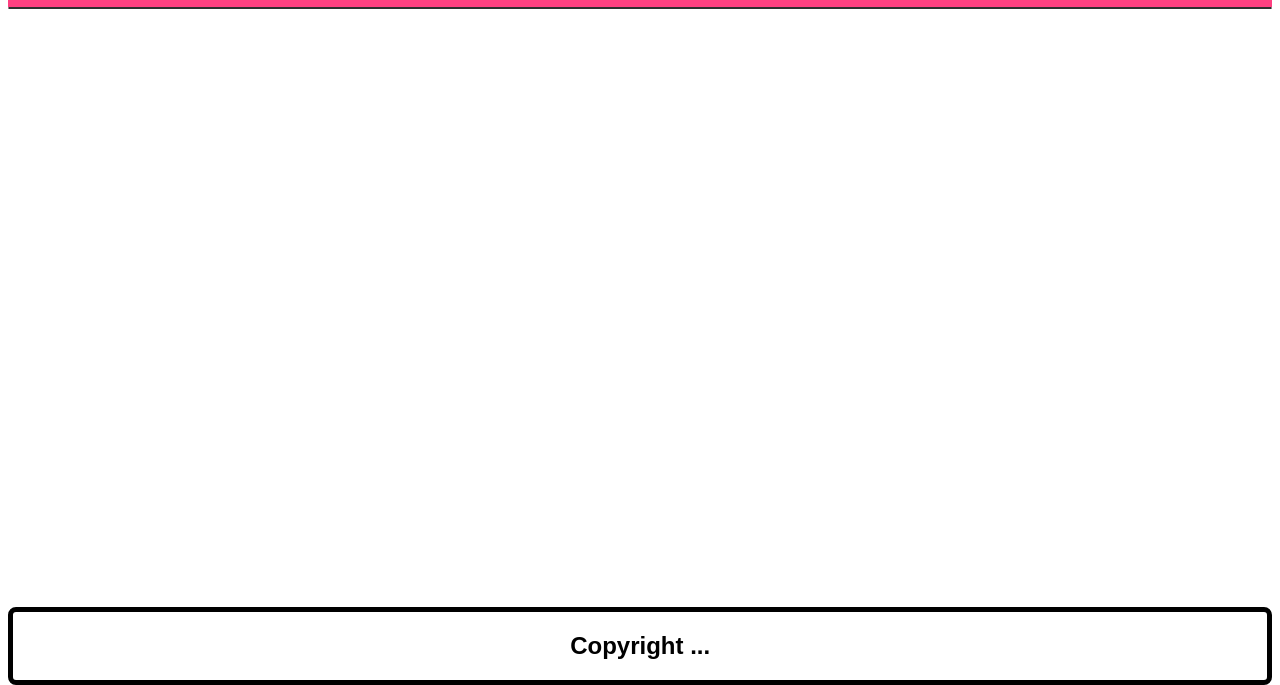
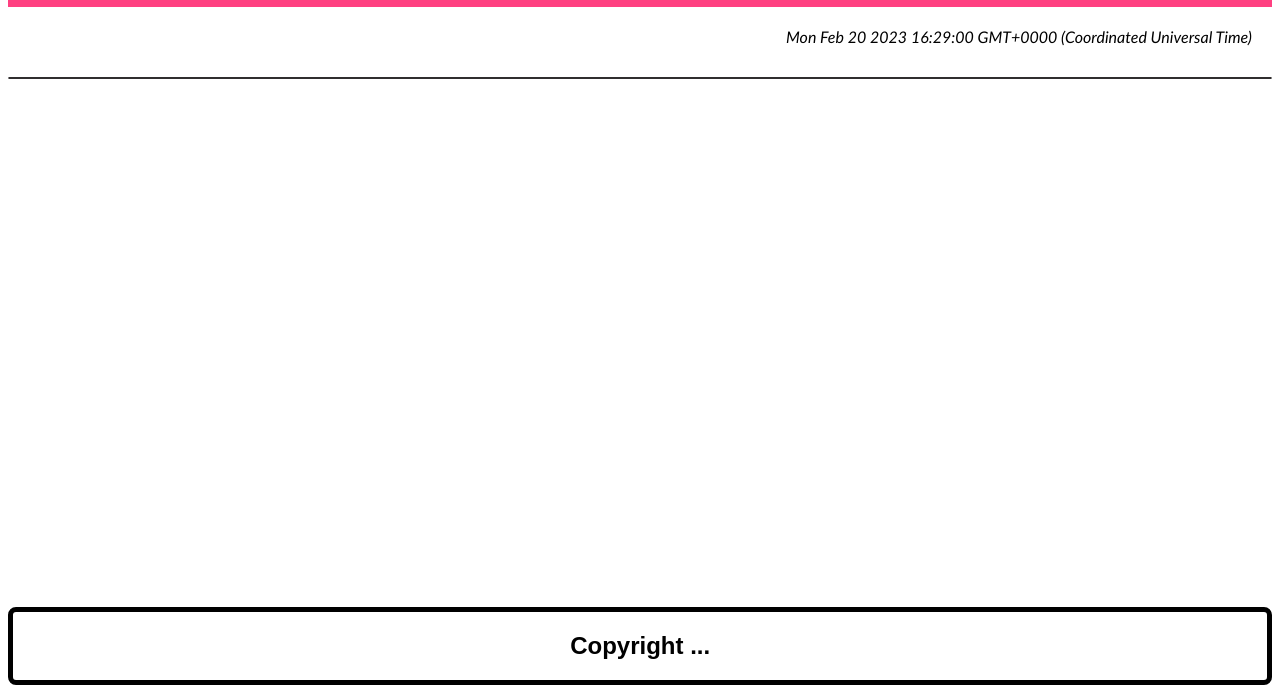
Before and after one commit to mumo-esther/Awesome-books-with-ES6, a website with bundled scripts: page index.html in a window 1280 px wide. Shown: the part 115-800 px from the top of the page. Built offline with nearby package versions, Linux system fonts and the light colour scheme.

Commit message:
added modular javascript to awesome books

```diff
--- a/index.html
+++ b/index.html
@@ -14,6 +14,7 @@
       <a href="#new-book">Add a New Book</a>
       <a href="#contact">Contact Info</a>
     </nav>
+    <div class="date" id="date"></div>
     <section id="books">
     <div id="book-list">
       <ul id="books"></ul>
@@ -44,6 +45,6 @@
     <footer>
       <h2>Copyright ...</h2>
     </footer>
-    <script src="script.js"></script>
+    <script type="module" src="script.js"></script>
   </body>
 </html>
--- /dev/null
+++ b/modules/book.js
@@ -0,0 +1,44 @@
+class BookCollection {
+  constructor() {
+    this.books = JSON.parse(localStorage.getItem('books')) || [];
+    this.addBook = this.addBook.bind(this);
+    this.removeBook = this.removeBook.bind(this);
+  }
+
+  addBook() {
+    const title = document.getElementById('title').value;
+    const author = document.getElementById('author').value;
+    if (title && author) {
+      this.books.push({ title, author });
+      localStorage.setItem('books', JSON.stringify(this.books));
+      this.displayBooks();
+      document.getElementById('title').value = '';
+      document.getElementById('author').value = '';
+    }
+  }
+
+  removeBook(index) {
+    this.books.splice(index, 1);
+    localStorage.setItem('books', JSON.stringify(this.books));
+    this.displayBooks();
+  }
+
+  displayBooks() {
+    const bookList = document.getElementById('books');
+    bookList.innerHTML = '';
+    this.books.forEach((book, index) => {
+      const li = document.createElement('li');
+      const h3 = document.createElement('h3');
+      const removeButton = document.createElement('button');
+      h3.textContent = `${book.title} by ${book.author}`;
+      removeButton.textContent = 'Remove';
+      removeButton.addEventListener('click', () => this.removeBook(index));
+      li.classList.add('book-item');
+      li.appendChild(h3);
+      li.appendChild(removeButton);
+      bookList.appendChild(li);
+    });
+  }
+}
+
+export default BookCollection;
--- /dev/null
+++ b/modules/time.js
@@ -0,0 +1,7 @@
+const time = () => {
+  const timeDate = document.getElementById('date');
+  const date = new Date();
+  timeDate.innerHTML = date;
+};
+
+export default time;
--- /dev/null
+++ b/modules/ui.js
@@ -0,0 +1,29 @@
+// Get the navigation links and content sections
+const linksHandler = () => {
+  const links = document.querySelectorAll('nav a');
+  const sections = document.querySelectorAll('section');
+
+  // Add click event listeners to the navigation links
+  links.forEach((link) => {
+    link.addEventListener('click', () => {
+      // Remove the "active" class from all links
+      links.forEach((link) => link.classList.remove('active'));
+
+      // Add the "active" class to the clicked link
+      link.classList.add('active');
+
+      // Hide all sections
+      /* eslint-disable no-return-assign */
+      sections.forEach((section) => section.style.display = 'none');
+
+      // Show the section with the corresponding ID
+      const sectionId = link.getAttribute('href').slice(1);
+      document.getElementById(sectionId).style.display = 'block';
+    });
+  });
+
+  // Show the first section by default
+  links[0].click();
+};
+
+export default linksHandler;
--- a/package.json
+++ b/package.json
@@ -19,5 +19,8 @@
     "stylelint-config-standard": "^21.0.0",
     "stylelint-csstree-validator": "^1.9.0",
     "stylelint-scss": "^3.21.0"
+  },
+  "dependencies": {
+    "luxon": "^3.2.1"
   }
 }
--- a/script.js
+++ b/script.js
@@ -1,45 +1,6 @@
-class BookCollection {
-  constructor() {
-    this.books = JSON.parse(localStorage.getItem('books')) || [];
-    this.addBook = this.addBook.bind(this);
-    this.removeBook = this.removeBook.bind(this);
-  }
-
-  addBook() {
-    const title = document.getElementById('title').value;
-    const author = document.getElementById('author').value;
-    if (title && author) {
-      this.books.push({ title, author });
-      localStorage.setItem('books', JSON.stringify(this.books));
-      this.displayBooks();
-      document.getElementById('title').value = '';
-      document.getElementById('author').value = '';
-    }
-  }
-
-  removeBook(index) {
-    this.books.splice(index, 1);
-    localStorage.setItem('books', JSON.stringify(this.books));
-    this.displayBooks();
-  }
-
-  displayBooks() {
-    const bookList = document.getElementById('books');
-    bookList.innerHTML = '';
-    this.books.forEach((book, index) => {
-      const li = document.createElement('li');
-      const h3 = document.createElement('h3');
-      const removeButton = document.createElement('button');
-      h3.textContent = `${book.title} by ${book.author}`;
-      removeButton.textContent = 'Remove';
-      removeButton.addEventListener('click', () => this.removeBook(index));
-      li.classList.add('book-item');
-      li.appendChild(h3);
-      li.appendChild(removeButton);
-      bookList.appendChild(li);
-    });
-  }
-}
+import linksHandler from './modules/ui.js';
+import BookCollection from './modules/book.js';
+import time from './modules/time.js';
 
 const bookCollection = new BookCollection();
 document
@@ -47,28 +8,5 @@ document
   .addEventListener('click', bookCollection.addBook);
 bookCollection.displayBooks();
 
-// Get the navigation links and content sections
-const links = document.querySelectorAll('nav a');
-const sections = document.querySelectorAll('section');
-
-// Add click event listeners to the navigation links
-links.forEach((link) => {
-  link.addEventListener('click', () => {
-    // Remove the "active" class from all links
-    links.forEach((link) => link.classList.remove('active'));
-
-    // Add the "active" class to the clicked link
-    link.classList.add('active');
-
-    // Hide all sections
-    /* eslint-disable no-return-assign */
-    sections.forEach((section) => section.style.display = 'none');
-
-    // Show the section with the corresponding ID
-    const sectionId = link.getAttribute('href').slice(1);
-    document.getElementById(sectionId).style.display = 'block';
-  });
-});
-
-// Show the first section by default
-links[0].click();
+linksHandler();
+time();
--- a/style.css
+++ b/style.css
@@ -28,7 +28,16 @@ nav a:hover {
   color: #ccc;
 }
 
+.date {
+  font-family: 'Trebuchet MS', 'Lucida Sans Unicode', 'Lucida Grande', 'Lucida Sans', Arial, sans-serif;
+  font-style: italic;
+  font-size: 16px;
+  float: right;
+  margin: 20px;
+}
+
 section {
+  margin-top: 70px;
   display: none;
   padding: 20px;
 }
@@ -78,7 +87,7 @@ h1 {
 #books {
   list-style: none;
   padding: 0;
-  margin: 0;
+  margin-top: 70px;
   border: 1px solid rgb(48, 46, 47);
   border-radius: 5px;
 }
@@ -113,6 +122,7 @@ h1 {
   font-size: 30px;
   max-width: 500px;
   padding: 1em;
+  text-align: center;
 }
 
 .list {
```
Also changed, not shown: README.md, 1 other file.
